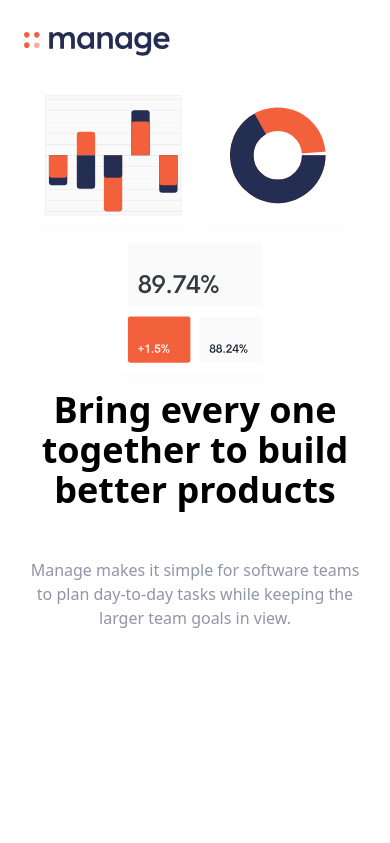
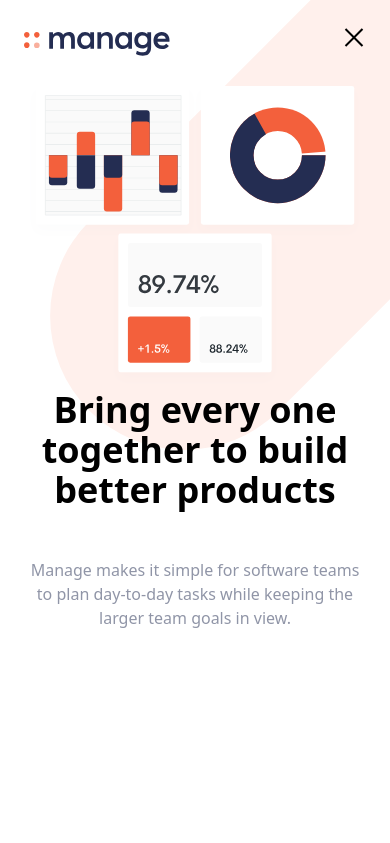
Before and after one commit to MJafar777/project-from-scratch, a website: page index.html in a window 390 px wide. Shown: the top 843 px of the page. Drawn offline with Linux system fonts and the light colour scheme; files whose address does not match are found by name.

Commit message:
tailwind landing page project 1 finished

```diff
--- a/index.html
+++ b/index.html
@@ -32,7 +32,7 @@
         <!--Hamburger  -->
         <button
           id="menu-btn"
-          class="block hamburger md:hidden focus:outline-none"
+          class="open block hamburger md:hidden focus:outline-none"
         >
           <span class="hamburger-top"></span>
           <span class="hamburger-middle"></span>
@@ -386,5 +386,7 @@
         </div>
       </div>
     </footer>
+
+    <script src="js/script.js"></script>
   </body>
 </html>
--- a/input.css
+++ b/input.css
@@ -1,3 +1,73 @@
 @tailwind base;
 @tailwind components;
 @tailwind utilities;
+
+body {
+  background-image: url("./img/bg-tablet-pattern.svg");
+  background-repeat: no-repeat;
+  background-size: 800px;
+  background-position: 90% -25%;
+}
+
+#cta {
+  background-image: url("./img/bg-simplify-section-desktop.svg");
+  background-repeat: no-repeat;
+}
+
+@media (max-width: 576px) {
+  body {
+    background-position: 50px -50px;
+    background-size: 500px;
+  }
+
+  #cta {
+    background-image: url("../img/bg-simplify-section-mobile.svg");
+  }
+}
+
+/* Hamburger Menu */
+.hamburger {
+  cursor: pointer;
+  width: 24px;
+  height: 24px;
+  transition: all 0.25s;
+  position: relative;
+}
+
+.hamburger-top,
+.hamburger-middle,
+.hamburger-bottom {
+  position: absolute;
+  top: 0;
+  left: 0;
+  width: 24px;
+  height: 2px;
+  background: #000;
+  transform: rotate(0);
+  transition: all 0.5s;
+}
+
+.hamburger-middle {
+  transform: translateY(7px);
+}
+
+.hamburger-bottom {
+  transform: translateY(14px);
+}
+
+.open {
+  transform: rotate(90deg);
+  transform: translateY(0px);
+}
+
+.open .hamburger-top {
+  transform: rotate(45deg) translateY(6px) translate(6px);
+}
+
+.open .hamburger-middle {
+  display: none;
+}
+
+.open .hamburger-bottom {
+  transform: rotate(-45deg) translateY(6px) translate(-6px);
+}
--- /dev/null
+++ b/js/script.js
@@ -0,0 +1,8 @@
+const btn = document.getElementById("menu-btn");
+const nav = document.getElementById("menu");
+
+btn.addEventListener("click", () => {
+  btn.classList.toggle("open");
+  nav.classList.toggle("flex");
+  nav.classList.toggle("hidden");
+});
```
Also changed, not shown: css/main.css.
